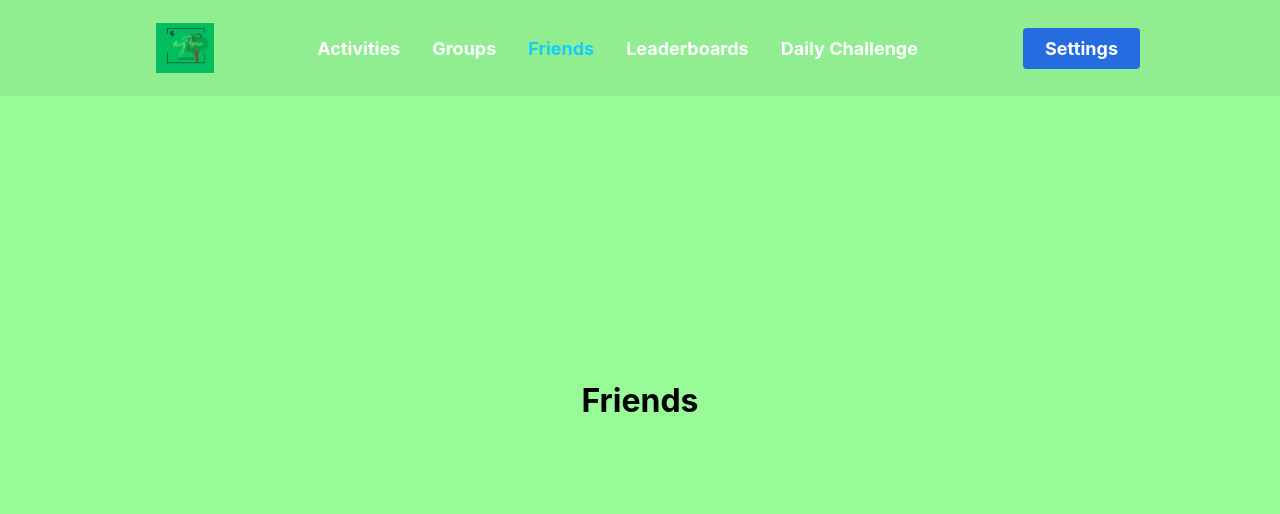
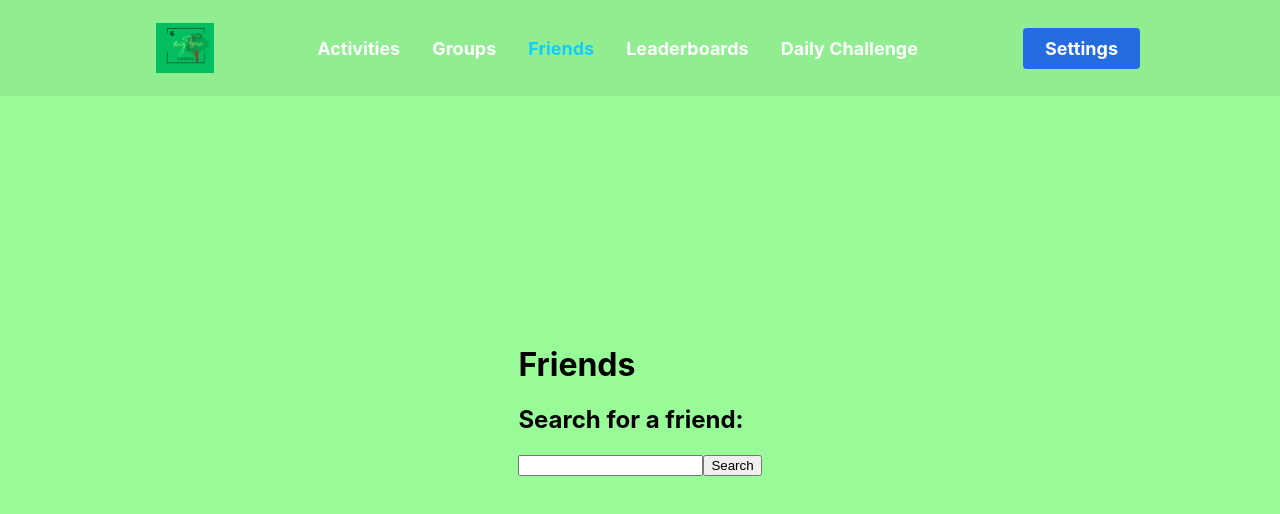
Before and after one commit to bdgillis/CS307-myTree, a React (Create React App) app in the folder react-node-app/client/: page /friends in a window 1280 px wide. Shown: the top 514 px of the page. Built offline with nearby package versions, Linux system fonts and the light colour scheme; no server answers.

Commit message:
Friend search and result display

```diff
--- a/react-node-app/client/src/pages/Friends.js
+++ b/react-node-app/client/src/pages/Friends.js
@@ -1,4 +1,4 @@
-import React, {useState} from 'react'
+import React, { useEffect, useState, timeout } from 'react'
 import Navbar from '../components/Navbar/Navbar';
 import Sidebar from '../components/Sidebar/Sidebar';
 import './Logout.css'
@@ -8,19 +8,49 @@ const Friends = () => {
     const toggle = () => {
         setIsOpen(!isOpen);
     };
+
+    const [username, setUsername] = useState(null);
+    const [usernameExists, setUsernameExists] = useState(false);
+
+    useEffect(() => {
+
+        if (username == document.getElementById("username").value) {
+            console.log("username is the same");
+        }
+        const checkUsername = async () => {
+            console.log(document.getElementById("username").value);
+            console.log("username: " + username);
+            const response = await fetch('/api/quiz/' + username);
+            const body = await response.json();
+            console.log(body);
+            if (body.available) {
+                console.log("user does not exist");
+                setUsernameExists(false);
+            } else {
+                console.log("user exists");
+                setUsernameExists(true);
+            }
+        }
+        checkUsername();
+
+    }, [username]);
+
+    const handleSearch = async (e) => {
+        setUsername(document.getElementById("username").value);
+
+    }
     return (
         <>
             <div className='NavMenu'>
                 <Sidebar isOpen={isOpen} toggle={toggle} />
                 <Navbar toggle={toggle} />
             </div>
-			<div style={{
-				display: 'flex',
-				justifyContent: 'center',
-				alignItems: 'center',
-				height: '90vh'
-			}}>
+            <div>
                 <h1>Friends</h1>
+                <h2>Search for a friend: </h2>
+                <input type="text" id="username"></input>
+                <button onClick={handleSearch}>Search</button>
+
             </div>
         </>
 
--- a/react-node-app/client/src/pages/ViewProfile.js
+++ b/react-node-app/client/src/pages/ViewProfile.js
@@ -120,7 +120,7 @@ const ViewProfile = () => {
                     <h3>Loading data...</h3>
 
                 )}
-                <br/><br/>
+                <br /><br />
                 <h2>Activity History</h2>
                 {profileData ? (
                     <h3>Carbon Score: {profileData.carbonScore}</h3>
```
Also changed, not shown: 1 other file (tests, documents, lock files or other folders). Lines whose indentation alone changed are shown as unchanged.
